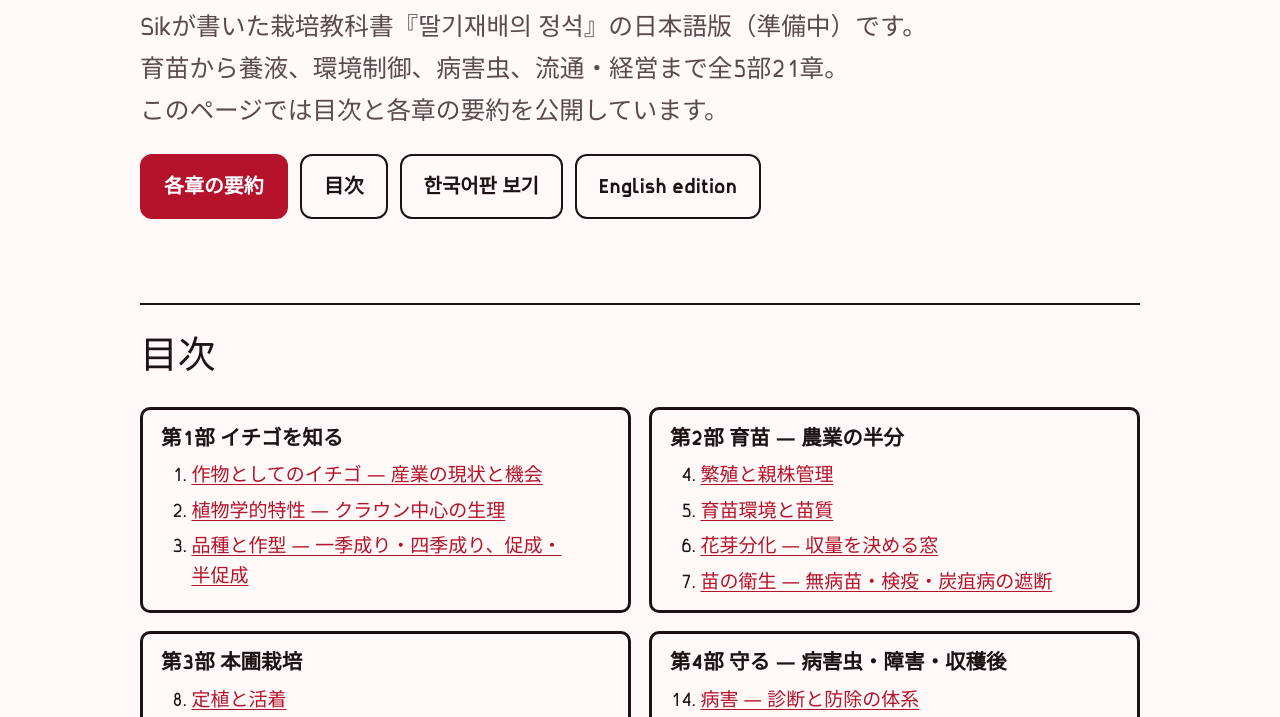
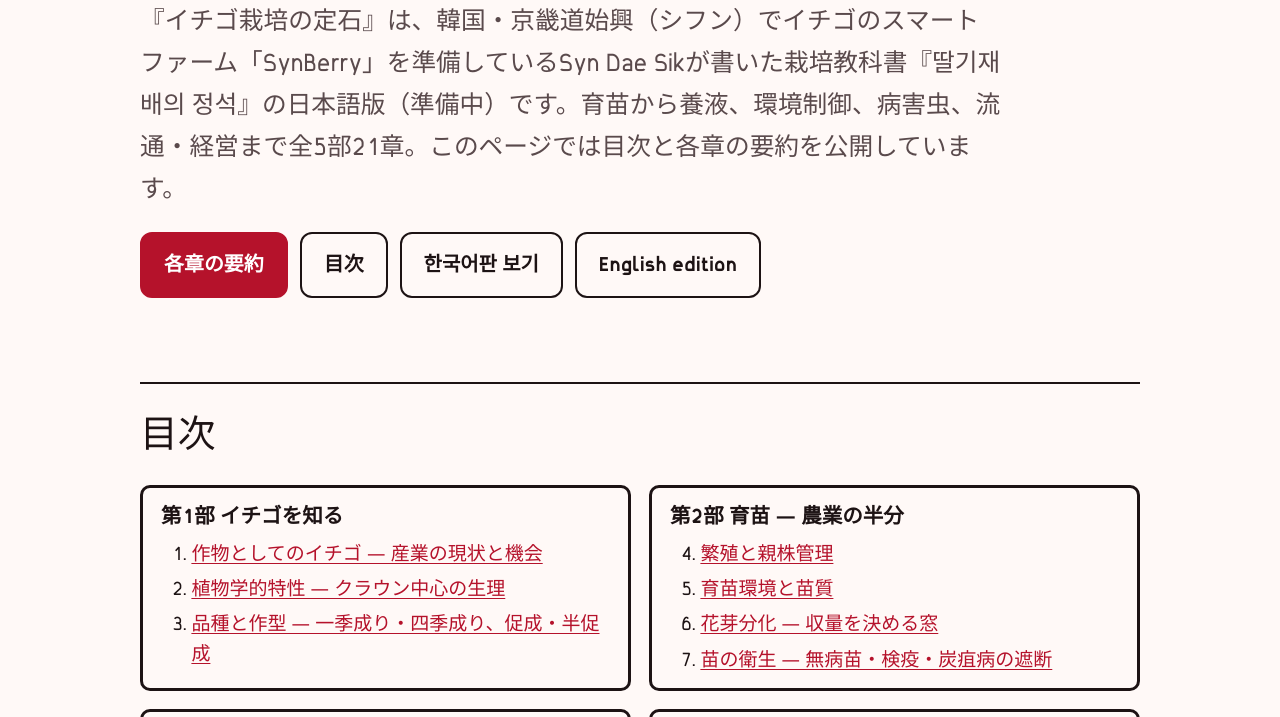
Before and after one commit to LegalItArt/synberry-site, a plain HTML site: page book-ja.html in a window 1280 px wide. Shown: the part 536-1253 px from the top of the page. Drawn offline with Linux system fonts and the light colour scheme; a web font is replaced by a local one.

Commit message:
book-ja: allow normal Japanese line breaking (site default keep-all overflowed headings)
Co-Authored-By: Claude Opus 5.5 <noreply@anthropic.com>
Claude-Session: https://claude.ai/code/session_0122wewtNhK1doJ8UpQnFivR

```diff
--- a/book-ja.html
+++ b/book-ja.html
@@ -63,6 +63,7 @@
   #pvimg{display:block;width:100%;height:auto}
   .lang{display:inline-flex;align-items:center;justify-content:center;text-decoration:none}
   .xlink{display:inline-block;margin-top:8px;font-size:.95em;font-weight:700}
+  html:lang(ja) body,:lang(ja){word-break:normal;line-break:strict;overflow-wrap:anywhere}
   :lang(ja){font-family:"SynItArt Sans","Noto Sans JP","Hiragino Sans","Yu Gothic","Meiryo",sans-serif}
   .muted.small{font-size:.92em}
 </style>
```
